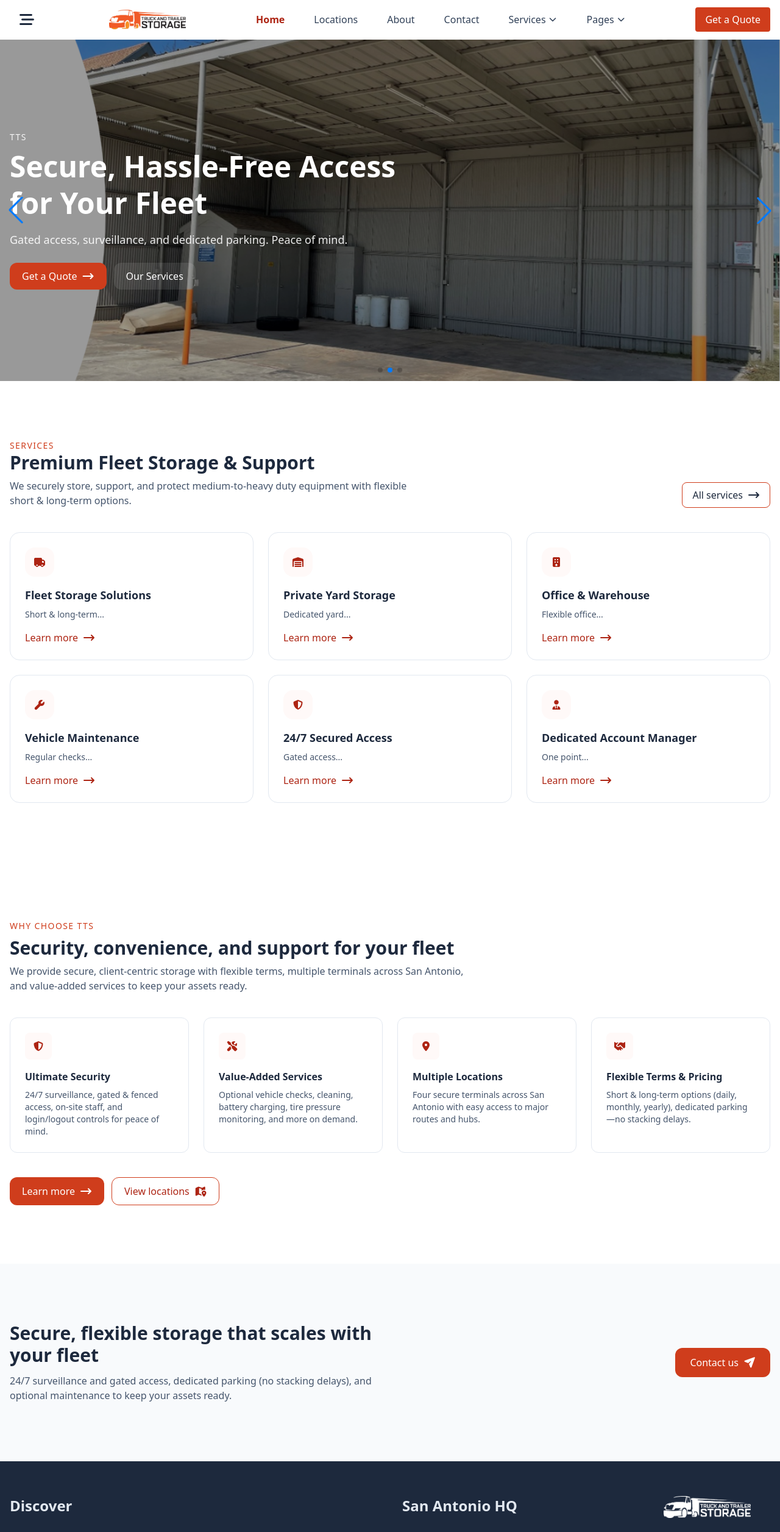
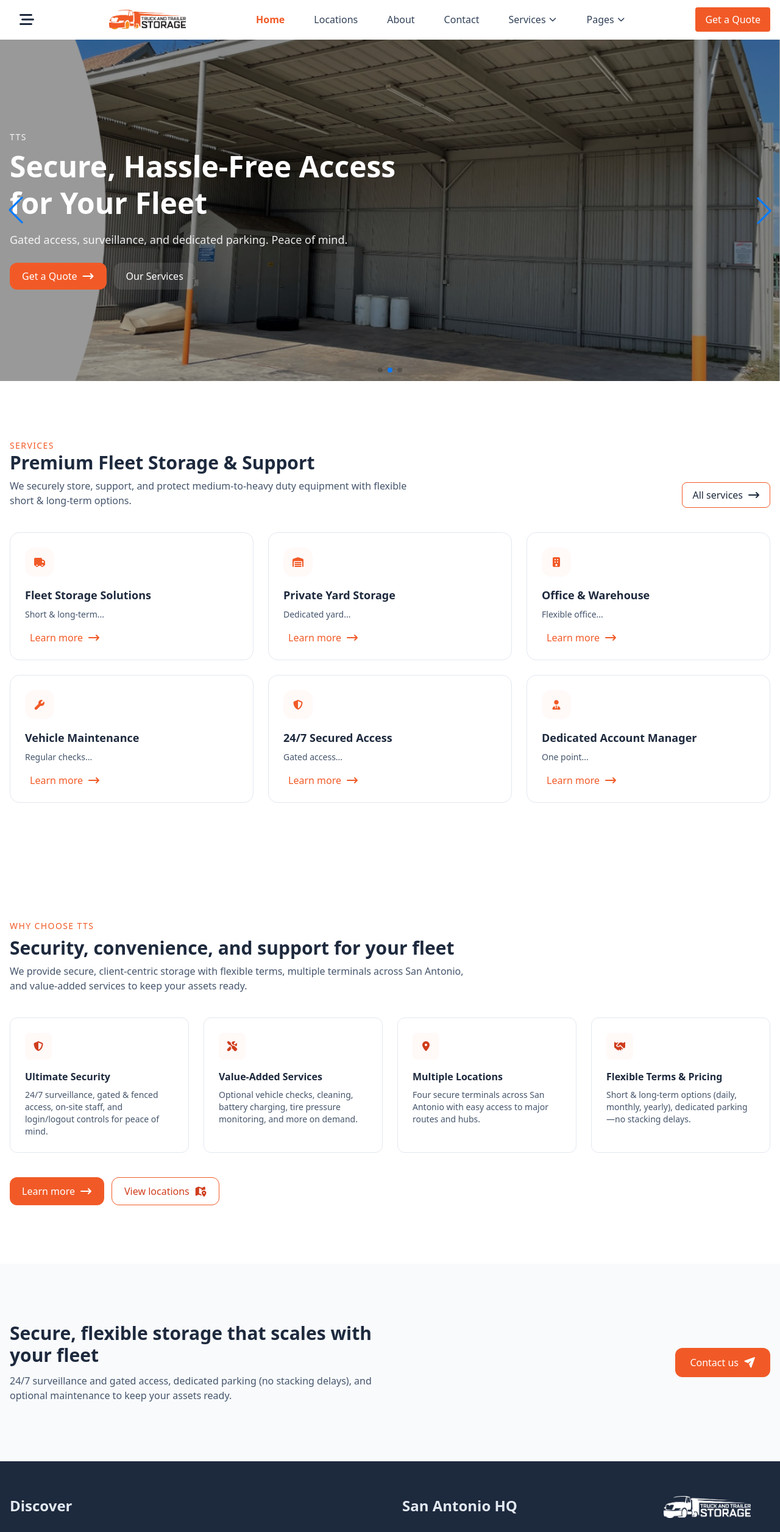
Before and after one commit to cceo-developer/truck-and-trailer-website, a Vue app: page / in a window 1280 px wide. Shown: the top 2513 px of the page at 61% size. Built offline with nearby package versions, Linux system fonts and the light colour scheme.

Commit message:
cosmetic: :lipstick: Adjust primary colors

```diff
--- a/src/components/home/WhyChooseTTS.vue
+++ b/src/components/home/WhyChooseTTS.vue
@@ -2,7 +2,7 @@
     <section class="py-16 md:py-24 bg-white">
         <div class="max-w-7xl mx-auto px-4">
             <header class="max-w-3xl">
-                <span class="block text-sm tracking-widest uppercase text-primary-600">Why Choose TTS</span>
+                <span class="block text-sm tracking-widest uppercase text-primary-500">Why Choose TTS</span>
                 <h3 class="text-2xl md:text-3xl font-bold mt-2">Security, convenience, and support for your fleet</h3>
                 <p class="mt-2 text-slate-600">
                     We provide secure, client-centric storage with flexible terms, multiple terminals across San Antonio,
@@ -13,7 +13,7 @@
             <div class="mt-10 grid grid-cols-1 sm:grid-cols-2 lg:grid-cols-4 gap-6">
                 <!-- Card 1 -->
                 <article class="rounded-xl border border-slate-200 bg-white p-6">
-                    <div class="h-11 w-11 rounded-lg bg-primary-50 text-primary-700 flex items-center justify-center">
+                    <div class="h-11 w-11 rounded-lg bg-primary-50 text-primary-600 flex items-center justify-center">
                         <i class="fa-solid fa-shield-halved"></i>
                     </div>
                     <h4 class="mt-4 font-semibold">Ultimate Security</h4>
@@ -24,7 +24,7 @@
 
                 <!-- Card 2 -->
                 <article class="rounded-xl border border-slate-200 bg-white p-6">
-                    <div class="h-11 w-11 rounded-lg bg-primary-50 text-primary-700 flex items-center justify-center">
+                    <div class="h-11 w-11 rounded-lg bg-primary-50 text-primary-600 flex items-center justify-center">
                         <i class="fa-solid fa-screwdriver-wrench"></i>
                     </div>
                     <h4 class="mt-4 font-semibold">Value-Added Services</h4>
@@ -35,7 +35,7 @@
 
                 <!-- Card 3 -->
                 <article class="rounded-xl border border-slate-200 bg-white p-6">
-                    <div class="h-11 w-11 rounded-lg bg-primary-50 text-primary-700 flex items-center justify-center">
+                    <div class="h-11 w-11 rounded-lg bg-primary-50 text-primary-600 flex items-center justify-center">
                         <i class="fa-solid fa-location-dot"></i>
                     </div>
                     <h4 class="mt-4 font-semibold">Multiple Locations</h4>
@@ -46,7 +46,7 @@
 
                 <!-- Card 4 -->
                 <article class="rounded-xl border border-slate-200 bg-white p-6">
-                    <div class="h-11 w-11 rounded-lg bg-primary-50 text-primary-700 flex items-center justify-center">
+                    <div class="h-11 w-11 rounded-lg bg-primary-50 text-primary-600 flex items-center justify-center">
                         <i class="fa-solid fa-handshake"></i>
                     </div>
                     <h4 class="mt-4 font-semibold">Flexible Terms & Pricing</h4>
@@ -60,15 +60,13 @@
             <div class="mt-10 flex flex-wrap gap-3">
                 <RouterLink
                     to="/why-choose-us"
-                    class="inline-flex items-center gap-2 px-5 py-2.5 rounded-xl bg-primary-600 hover:bg-primary-700 text-white font-medium"
-                >
+                    class="inline-flex items-center gap-2 px-5 py-2.5 rounded-xl bg-primary-500 hover:bg-primary-600 text-white font-medium">
                     Learn more
                     <i class="fa-solid fa-arrow-right-long"></i>
                 </RouterLink>
                 <RouterLink
                     to="/locations"
-                    class="inline-flex items-center gap-2 px-5 py-2.5 rounded-xl border border-primary-600 text-primary-700 hover:bg-primary-50 font-medium"
-                >
+                    class="inline-flex items-center gap-2 px-5 py-2.5 rounded-xl border border-primary-500 text-primary-600 hover:bg-primary-50 font-medium">
                     View locations
                     <i class="fa-solid fa-map-location-dot"></i>
                 </RouterLink>
--- a/src/components/whyChooseUs/CTASection.vue
+++ b/src/components/whyChooseUs/CTASection.vue
@@ -1,13 +1,13 @@
 <template>
-    <section class="bg-emerald-600 text-white py-20 px-6 text-center">
+    <section class="bg-primary-500 text-white py-20 px-6 text-center">
         <div class="max-w-4xl mx-auto">
             <h2 class="text-3xl font-bold mb-4">Ready to Secure Your Fleet?</h2>
             <p class="mb-8 text-slate-100">Get in touch with our team today and discover the safest truck & trailer storage in San Antonio.</p>
             <div class="flex flex-wrap justify-center gap-4">
-                <RouterLink to="/quote" class="bg-white text-emerald-700 px-6 py-3 rounded-lg font-semibold shadow hover:bg-slate-100 transition">
+                <RouterLink to="/quote" class="bg-white text-primary-600 px-6 py-3 rounded-lg font-semibold shadow hover:bg-slate-100 transition">
                     Get a Quote
                 </RouterLink>
-                <RouterLink to="/contact" class="border border-white px-6 py-3 rounded-lg font-semibold hover:bg-white hover:text-emerald-700 transition">
+                <RouterLink to="/contact" class="border border-white px-6 py-3 rounded-lg font-semibold hover:bg-white hover:text-primary-600 transition">
                     Contact Us
                 </RouterLink>
             </div>
--- a/src/components/widgets/ServiceCard.vue
+++ b/src/components/widgets/ServiceCard.vue
@@ -1,6 +1,6 @@
 <template>
     <div class="rounded-2xl border border-slate-200 p-6 hover:shadow-sm transition">
-        <div class="size-12 rounded-2xl bg-primary-50 flex items-center justify-center text-primary-700">
+        <div class="size-12 rounded-2xl bg-primary-50 flex items-center justify-center text-primary-500">
             <i :class="icon" />
         </div>
         <h4 class="mt-4 text-lg font-semibold">{{ title }}</h4>
@@ -8,11 +8,11 @@
 
         <RouterLink
             v-if="to" :to="to"
-            class="mt-4 inline-flex items-center gap-2 text-primary-700 hover:text-primary-800">
+            class="mt-4 inline-flex items-center gap-2 text-primary-500 hover:text-primary-600">
             Learn more
             <i class="fa-solid fa-arrow-right-long" />
         </RouterLink>
-        <button v-else class="mt-4 inline-flex items-center gap-2 text-primary-700 hover:text-primary-800">
+        <button v-else class="mt-4 inline-flex items-center gap-2 text-primary-500 hover:bg-primary-50 px-2 cursor-pointer hover:text-primary-600">
             Learn more
             <i class="fa-solid fa-arrow-right-long" />
         </button>
--- a/src/layout/components/nav/DesktopNav.vue
+++ b/src/layout/components/nav/DesktopNav.vue
@@ -19,11 +19,11 @@
                     class="group rounded-xl p-3 hover:bg-slate-50 focus:bg-slate-50 focus:outline-none"
                 >
                     <div class="flex items-start gap-3">
-                        <div class="h-10 w-10 rounded-lg bg-primary-50 flex items-center justify-center text-primary-700">
+                        <div class="h-10 w-10 rounded-lg bg-primary-50 flex items-center justify-center text-primary-500">
                             <i :class="it.icon"></i>
                         </div>
                         <div>
-                            <div class="font-semibold group-hover:text-primary-700">{{ it.label }}</div>
+                            <div class="font-semibold group-hover:text-primary-500">{{ it.label }}</div>
                             <div class="text-sm text-slate-600">{{ it.desc }}</div>
                         </div>
                     </div>
@@ -76,8 +76,8 @@ const route = useRoute();
 const isActive = (path) => (path === '/' ? route.path === '/' : route.path.startsWith(path));
 
 const linkClass = (path) => {
-    const base = 'px-2 py-1 rounded-md transition hover:text-slate-900 focus:outline-none focus:ring-2 focus:ring-primary-500'
-    return isActive(path) ? `text-primary-700 font-semibold ${base}` : `text-slate-700 ${base}`
+    const base = 'px-2 py-1 rounded-md transition focus:outline-none focus:ring-2 focus:ring-primary-500'
+    return isActive(path) ? `text-primary-500 font-semibold ${base}` : `text-slate-700 hover:bg-primary-100 ${base}`
 }
 
 const hasServices = computed(() => props.services?.length)
--- a/src/layout/components/nav/NavBar.vue
+++ b/src/layout/components/nav/NavBar.vue
@@ -21,7 +21,7 @@
             <div class="hidden md:flex items-center gap-2">
                 <RouterLink
                     to="/contact"
-                    class="inline-flex items-center gap-2 px-4 py-2 rounded bg-primary-600 hover:bg-primary-700 text-white font-medium focus:outline-none focus:ring-2 focus:ring-offset-2 focus:ring-primary-600">
+                    class="inline-flex items-center gap-2 px-4 py-2 rounded bg-primary-500 hover:bg-primary-6 00 text-white font-medium focus:outline-none focus:ring-2 focus:ring-offset-2 focus:ring-primary-600">
                     Book a Storage
                 </RouterLink>
             </div>
@@ -31,7 +31,7 @@
             <div class="mx-auto max-w-7xl">
                 <div class="flex items-center justify-between h-16">
                     <button
-                        class="inline-flex items-center justify-center size-14 rounded-xl hover:bg-slate-50 focus:outline-none focus:ring-2 focus:ring-primary-600"
+                        class="inline-flex items-center justify-center size-14 rounded-xl hover:bg-slate-50 focus:outline-none focus:ring-2 focus:ring-primary-500"
                         @click="toggleSidebar" ref="sidebarBtnRef" aria-label="Abrir panel lateral">
                         <i class="fa-solid fa-bars-staggered text-2xl"></i>
                     </button>
@@ -43,13 +43,13 @@
                     <div class="hidden md:flex items-center gap-2">
                         <RouterLink
                             to="/quote"
-                            class="inline-flex items-center gap-2 px-4 py-2 rounded bg-primary-600 hover:bg-primary-700 text-white font-medium focus:outline-none focus:ring-2 focus:ring-offset-2 focus:ring-primary-600">
+                            class="inline-flex items-center gap-2 px-4 py-2 rounded bg-primary-500 hover:bg-primary-600 text-white font-medium focus:outline-none focus:ring-2 focus:ring-offset-2 focus:ring-primary-500">
                             Get a Quote
                         </RouterLink>
                     </div>
 
                     <button
-                        class="md:hidden inline-flex items-center justify-center p-2 rounded-md border border-slate-200 hover:bg-slate-50 focus:outline-none focus:ring-2 focus:ring-primary-600"
+                        class="md:hidden inline-flex items-center justify-center p-2 rounded-md border border-slate-200 hover:bg-slate-50 focus:outline-none focus:ring-2 focus:ring-primary-500"
                         @click="toggleMobile"
                         :aria-expanded="openMobile ? 'true' : 'false'" aria-controls="mobile-menu"
                         :aria-label="openMobile ? 'Cerrar menú' : 'Abrir menú'" ref="mobileBtnRef">
--- a/src/layout/components/nav/NavDropdownMenu.vue
+++ b/src/layout/components/nav/NavDropdownMenu.vue
@@ -2,7 +2,7 @@
     <div class="relative" data-dd ref="triggerRef">
         <button
             class="inline-flex items-center gap-1 px-2 py-1 rounded-md hover:text-slate-900 focus:outline-none focus:ring-2 focus:ring-primary-500"
-            :class="active ? 'text-primary-700 font-semibold' : 'text-slate-700'"
+            :class="active ? 'text-primary-500 font-semibold' : 'text-slate-700'"
             :aria-expanded="open ? 'true' : 'false'" aria-haspopup="true"
             @mouseenter="emit('open')" @mouseleave="scheduleClose" @focus="emit('open')">
             <slot name="label" />
--- a/src/views/Home.vue
+++ b/src/views/Home.vue
@@ -30,7 +30,7 @@
                                         {{ slide.subtitle }}
                                     </p>
                                     <div class="mt-6 flex gap-3">
-                                        <RouterLink to="/quote" class="inline-flex items-center gap-2 px-5 py-2.5 rounded-xl bg-primary-600 hover:bg-primary-700 text-white font-medium">
+                                        <RouterLink to="/quote" class="inline-flex items-center gap-2 px-5 py-2.5 rounded-xl bg-primary-500 hover:bg-primary-600 text-white font-medium">
                                             Get a Quote
                                             <i class="fa-solid fa-arrow-right-long"></i>
                                         </RouterLink>
@@ -54,13 +54,13 @@
             <div class="max-w-7xl mx-auto px-4">
                 <div class="flex items-end justify-between gap-6">
                     <div>
-                        <span class="block text-sm tracking-widest uppercase text-primary-600">Services</span>
+                        <span class="block text-sm tracking-widest uppercase text-primary-500">Services</span>
                         <h3 class="text-2xl md:text-3xl font-bold">Premium Fleet Storage & Support</h3>
                         <p class="mt-2 text-slate-600 max-w-2xl">
                             We securely store, support, and protect medium-to-heavy duty equipment with flexible short & long-term options.
                         </p>
                     </div>
-                    <RouterLink to="/services" class="hidden md:inline-flex items-center gap-2 px-4 py-2 rounded-lg border border-primary-600 hover:bg-primary-50">
+                    <RouterLink to="/services" class="hidden md:inline-flex items-center gap-2 px-4 py-2 rounded-lg border border-primary-500 hover:bg-primary-50">
                         All services
                         <i class="fa-solid fa-arrow-right-long"></i>
                     </RouterLink>
@@ -92,7 +92,7 @@
                 <div class="md:text-right">
                     <RouterLink
                         to="/contact"
-                        class="inline-flex items-center gap-2 px-6 py-3 rounded-xl bg-primary-600 hover:bg-primary-700 text-white font-medium">
+                        class="inline-flex items-center gap-2 px-6 py-3 rounded-xl bg-primary-500 hover:bg-primary-600 text-white font-medium">
                         Contact us
                         <i class="fa-solid fa-paper-plane"></i>
                     </RouterLink>
```
Also changed, not shown: src/components/locations/LocationsList.vue (+3 -4 lines), src/views/About.vue (+15 -15 lines).
